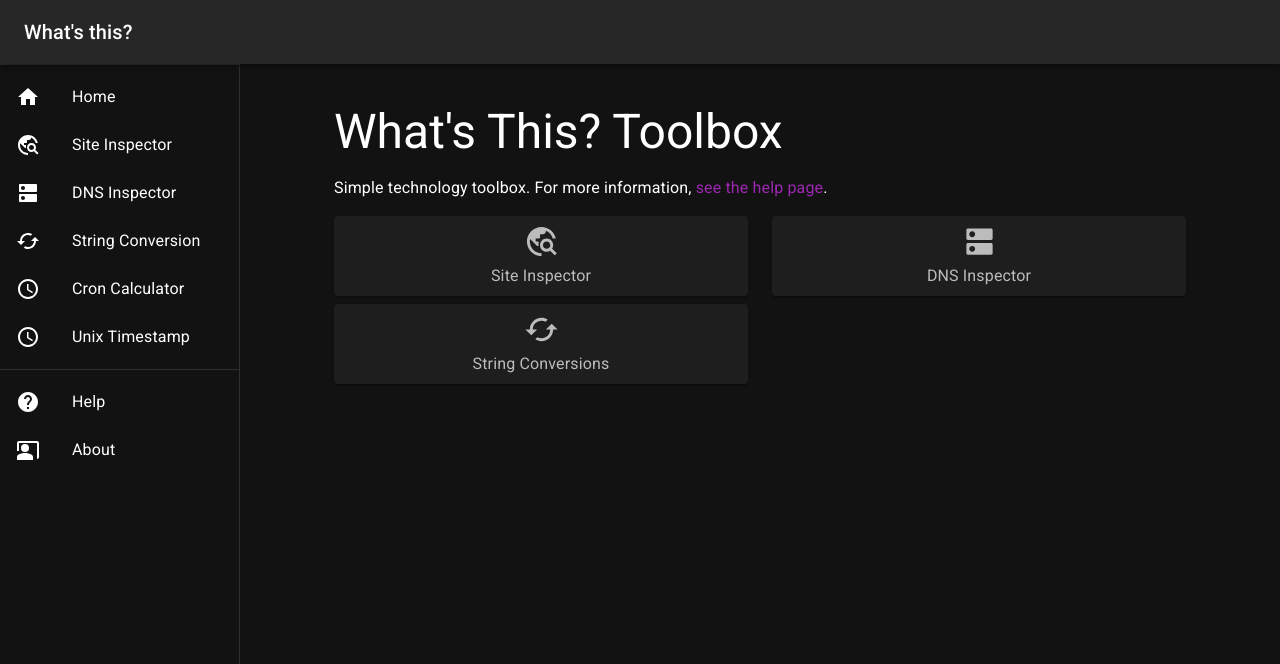
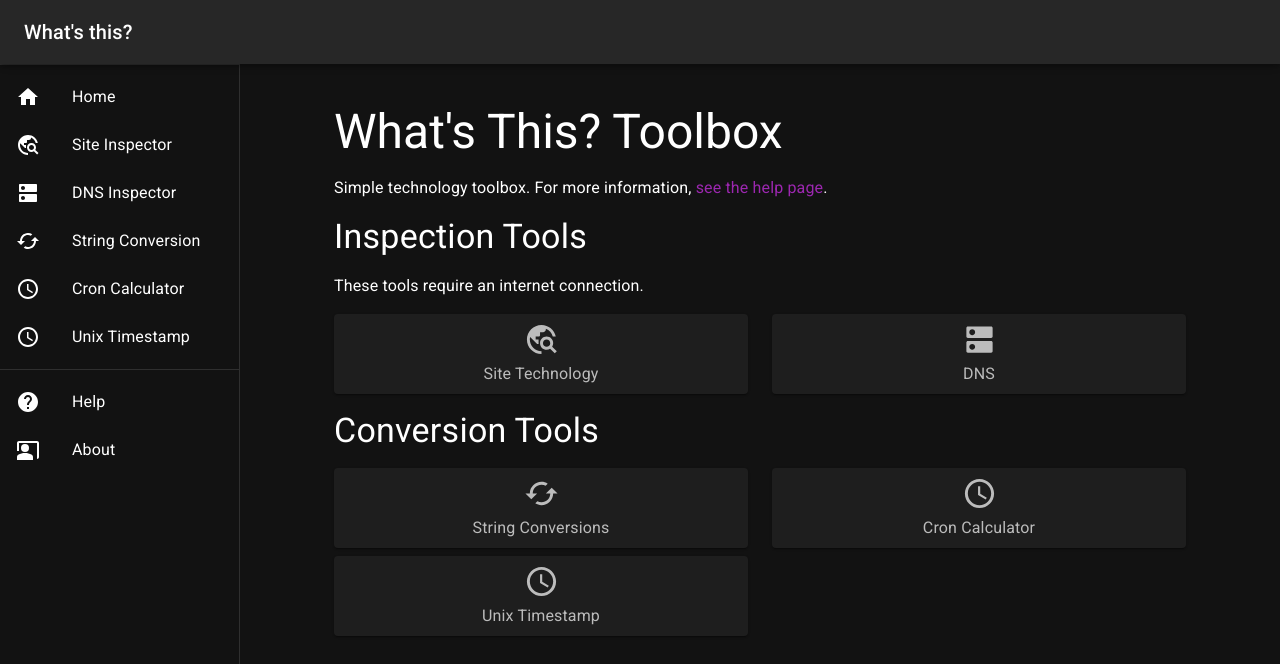
Before and after one commit to soup-bowl/whatsth.is, a React (Create React App) app: page / in a window 1280 px wide. Shown: the top 664 px of the page. Built offline with nearby package versions, Linux system fonts and the light colour scheme.

Commit message:
Adjusted homepage.

```diff
--- a/src/pages/home.tsx
+++ b/src/pages/home.tsx
@@ -1,11 +1,12 @@
 import { Grid, Typography } from "@mui/material";
 import { styled } from '@mui/material/styles';
 import { Box, Paper, Link } from '@mui/material';
+import { useNavigate } from "react-router-dom";
 
 import TravelExploreIcon from '@mui/icons-material/TravelExplore';
 import DnsIcon from '@mui/icons-material/Dns';
 import CachedIcon from '@mui/icons-material/Cached';
-import { useNavigate } from "react-router-dom";
+import AccessTimeIcon from '@mui/icons-material/AccessTime';
 
 const Item = styled(Paper)(({ theme }) => ({
 	backgroundColor: '#121212',
@@ -26,12 +27,14 @@ export default function Home() {
 				<Link sx={{ cursor: 'pointer', textDecoration: 'none' }} onClick={() => navigate('/help')}>see the help page</Link>.
 			</Typography>
 
+			<Typography variant="h4" component="h2" my={2}>Inspection Tools</Typography>
+			<Typography my={2}>These tools require an internet connection.</Typography>
 			<Grid container rowSpacing={1} columnSpacing={{ xs: 1, sm: 2, md: 3 }}>
 				<Grid item xs={6}>
 					<Link sx={{ cursor: 'pointer', textDecoration: 'none' }} onClick={() => navigate('/inspect')}>
 						<Item>
 							<TravelExploreIcon fontSize="large" />
-							<Typography>Site Inspector</Typography>
+							<Typography>Site Technology</Typography>
 						</Item>
 					</Link>
 				</Grid>
@@ -39,10 +42,14 @@ export default function Home() {
 					<Link sx={{ cursor: 'pointer', textDecoration: 'none' }} onClick={() => navigate('/dns')}>
 						<Item>
 							<DnsIcon fontSize="large" />
-							<Typography>DNS Inspector</Typography>
+							<Typography>DNS</Typography>
 						</Item>
 					</Link>
 				</Grid>
+			</Grid>
+
+			<Typography variant="h4" component="h2" my={2}>Conversion Tools</Typography>
+			<Grid container rowSpacing={1} columnSpacing={{ xs: 1, sm: 2, md: 3 }}>
 				<Grid item xs={6}>
 					<Link sx={{ cursor: 'pointer', textDecoration: 'none' }} onClick={() => navigate('/decoder')}>
 						<Item>
@@ -51,6 +58,22 @@ export default function Home() {
 						</Item>
 					</Link>
 				</Grid>
+				<Grid item xs={6}>
+					<Link sx={{ cursor: 'pointer', textDecoration: 'none' }} onClick={() => navigate('/cron')}>
+						<Item>
+							<AccessTimeIcon fontSize="large" />
+							<Typography>Cron Calculator</Typography>
+						</Item>
+					</Link>
+				</Grid>
+				<Grid item xs={6}>
+					<Link sx={{ cursor: 'pointer', textDecoration: 'none' }} onClick={() => navigate('/time')}>
+						<Item>
+							<AccessTimeIcon fontSize="large" />
+							<Typography>Unix Timestamp</Typography>
+						</Item>
+					</Link>
+				</Grid>
 			</Grid>
 		</Box>
 	)
```
